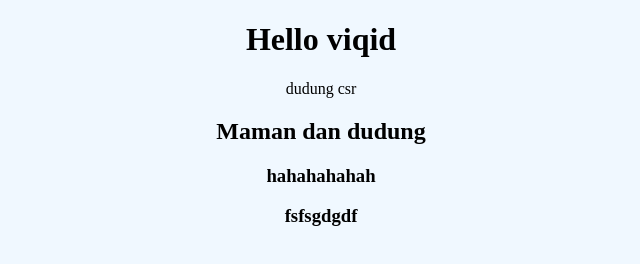
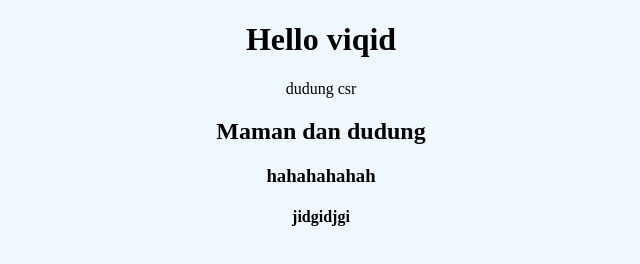
Before and after one commit to ViqiRafianto/belajar-git, a plain HTML site: page index.html in a window 1280 px wide. Shown: the full height of the page, 319-959 px from the left. Drawn offline with Linux system fonts and the light colour scheme.

Commit message:
menambahkan h4

```diff
--- a/index.html
+++ b/index.html
@@ -11,6 +11,6 @@
     <p>dudung csr</p>
     <h2>Maman dan dudung</h2>
     <h3>hahahahahah</h3>
-    <h3>fsfsgdgdf</h3>
+    <h4>jidgidjgi</h4>
   </body>
 </html>
```
